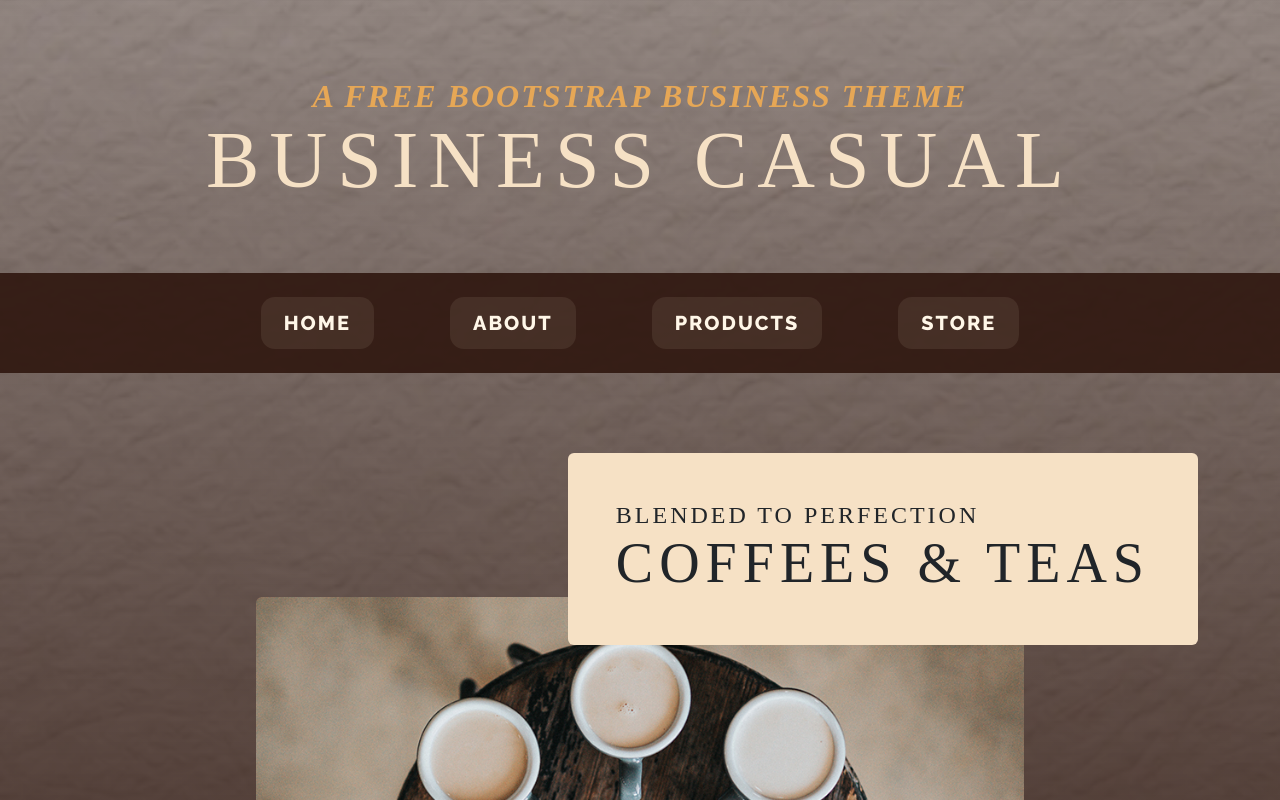
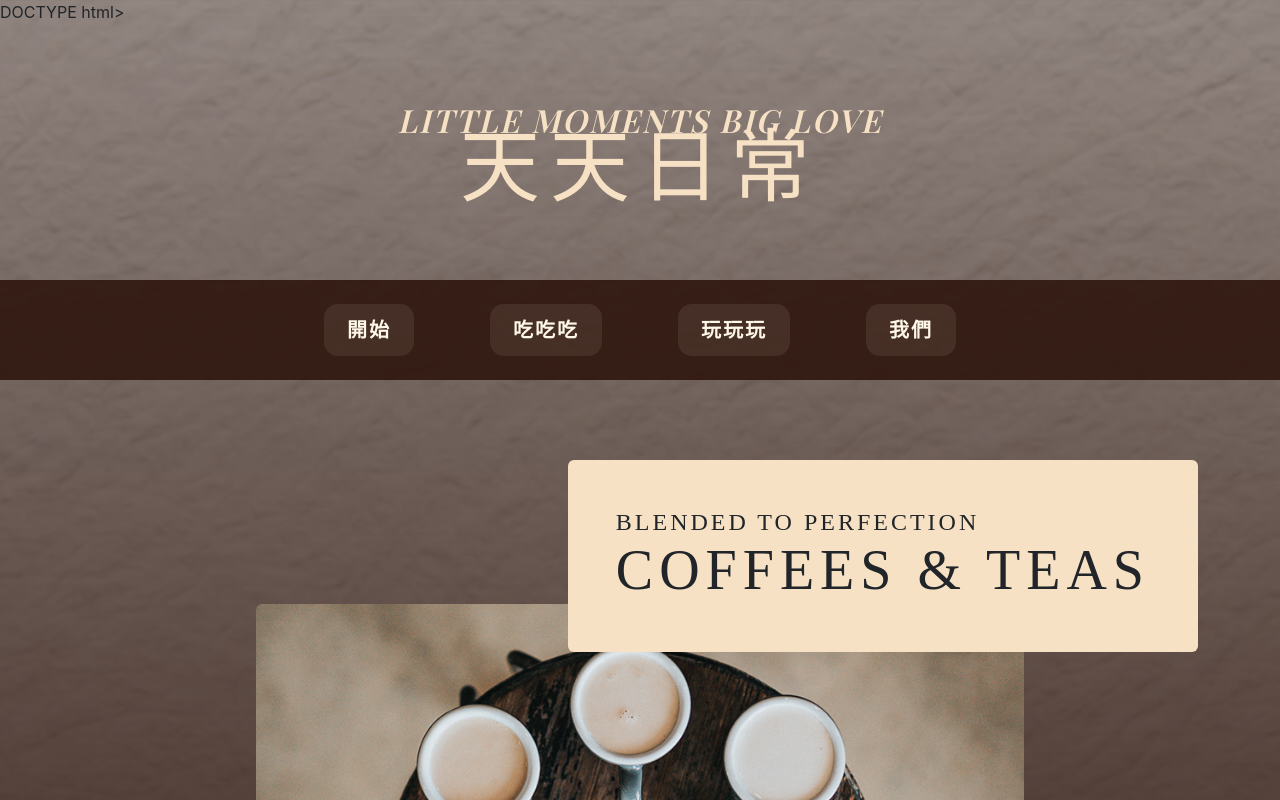
Before and after one commit to annie480449/bstest, a plain HTML site: page products.html in a window 1280 px wide. Shown: the top 800 px of the page. Drawn offline with nearby package versions, Linux system fonts and the light colour scheme.

Commit message:
第一頁完成!!!

```diff
--- a/about.html
+++ b/about.html
@@ -1,4 +1,4 @@
-<!DOCTYPE html>
+DOCTYPE html>
 <html lang="en">
 <head>
     <meta charset="utf-8" />
@@ -8,29 +8,29 @@
     <title>Business Casual - Start Bootstrap Theme</title>
     <link rel="icon" type="image/x-icon" href="assets/favicon.ico" />
     <!-- Google fonts-->
-        <link href="https://fonts.googleapis.com/css?family=Raleway:100,100i,200,200i,300,300i,400,400i,500,500i,600,600i,700,700i,800,800i,900,900i" rel="stylesheet" />
-        <link href="https://fonts.googleapis.com/css?family=Lora:400,400i,700,700i" rel="stylesheet" />
+    <link href="https://fonts.googleapis.com/css2?family=Noto+Sans+TC:wght@300;400;700&family=Playfair+Display:wght@400;600&display=swap" rel="stylesheet">
+    <link href="https://fonts.googleapis.com/css2?family=Noto+Serif+TC:wght@300;500;700&display=swap" rel="stylesheet">
     <!-- Core theme CSS (includes Bootstrap)-->
     <link href="css/styles.css" rel="stylesheet" />
 </head>
 <body>
 <header>
     <h1 class="site-heading text-center text-faded d-none d-lg-block">
-                <span class="site-heading-upper text-primary mb-3">A Free Bootstrap Business Theme</span>
-                <span class="site-heading-lower">Business Casual</span>
+        <span class="site-heading-upper">LITTLE MOMENTS   BIG LOVE</span>
+        <span class="site-heading-lower">天天日常</span>
     </h1>
 </header>
 <!-- Navigation-->
 <nav class="navbar navbar-expand-lg navbar-dark py-lg-4" id="mainNav">
     <div class="container">
-                <a class="navbar-brand text-uppercase fw-bold d-lg-none" href="index.html">Start Bootstrap</a>
+        <a class="navbar-brand text-uppercase fw-bold d-lg-none" href="index.html">要天天開心喔</a>
         <button class="navbar-toggler" type="button" data-bs-toggle="collapse" data-bs-target="#navbarSupportedContent" aria-controls="navbarSupportedContent" aria-expanded="false" aria-label="Toggle navigation"><span class="navbar-toggler-icon"></span></button>
         <div class="collapse navbar-collapse" id="navbarSupportedContent">
             <ul class="navbar-nav mx-auto">
-                        <li class="nav-item px-lg-4"><a class="nav-link text-uppercase" href="index.html">Home</a></li>
-                        <li class="nav-item px-lg-4"><a class="nav-link text-uppercase" href="about.html">About</a></li>
-                        <li class="nav-item px-lg-4"><a class="nav-link text-uppercase" href="products.html">Products</a></li>
-                        <li class="nav-item px-lg-4"><a class="nav-link text-uppercase" href="store.html">Store</a></li>
+                <li class="nav-item px-lg-4"><a class="nav-link text-uppercase" href="index.html">開始</a></li>
+                <li class="nav-item px-lg-4"><a class="nav-link text-uppercase" href="about.html">吃吃吃</a></li>
+                <li class="nav-item px-lg-4"><a class="nav-link text-uppercase" href="products.html">玩玩玩</a></li>
+                <li class="nav-item px-lg-4"><a class="nav-link text-uppercase" href="store.html">我們</a></li>
             </ul>
         </div>
     </div>
--- a/products.html
+++ b/products.html
@@ -1,4 +1,4 @@
-<!DOCTYPE html>
+DOCTYPE html>
 <html lang="en">
 <head>
     <meta charset="utf-8" />
@@ -8,34 +8,33 @@
     <title>Business Casual - Start Bootstrap Theme</title>
     <link rel="icon" type="image/x-icon" href="assets/favicon.ico" />
     <!-- Google fonts-->
-        <link href="https://fonts.googleapis.com/css?family=Raleway:100,100i,200,200i,300,300i,400,400i,500,500i,600,600i,700,700i,800,800i,900,900i" rel="stylesheet" />
-        <link href="https://fonts.googleapis.com/css?family=Lora:400,400i,700,700i" rel="stylesheet" />
+    <link href="https://fonts.googleapis.com/css2?family=Noto+Sans+TC:wght@300;400;700&family=Playfair+Display:wght@400;600&display=swap" rel="stylesheet">
+    <link href="https://fonts.googleapis.com/css2?family=Noto+Serif+TC:wght@300;500;700&display=swap" rel="stylesheet">
     <!-- Core theme CSS (includes Bootstrap)-->
     <link href="css/styles.css" rel="stylesheet" />
 </head>
 <body>
 <header>
     <h1 class="site-heading text-center text-faded d-none d-lg-block">
-                <span class="site-heading-upper text-primary mb-3">A Free Bootstrap Business Theme</span>
-                <span class="site-heading-lower">Business Casual</span>
+        <span class="site-heading-upper">LITTLE MOMENTS   BIG LOVE</span>
+        <span class="site-heading-lower">天天日常</span>
     </h1>
 </header>
 <!-- Navigation-->
 <nav class="navbar navbar-expand-lg navbar-dark py-lg-4" id="mainNav">
     <div class="container">
-                <a class="navbar-brand text-uppercase fw-bold d-lg-none" href="index.html">Start Bootstrap</a>
+        <a class="navbar-brand text-uppercase fw-bold d-lg-none" href="index.html">要天天開心喔</a>
         <button class="navbar-toggler" type="button" data-bs-toggle="collapse" data-bs-target="#navbarSupportedContent" aria-controls="navbarSupportedContent" aria-expanded="false" aria-label="Toggle navigation"><span class="navbar-toggler-icon"></span></button>
         <div class="collapse navbar-collapse" id="navbarSupportedContent">
             <ul class="navbar-nav mx-auto">
-                        <li class="nav-item px-lg-4"><a class="nav-link text-uppercase" href="index.html">Home</a></li>
-                        <li class="nav-item px-lg-4"><a class="nav-link text-uppercase" href="about.html">About</a></li>
-                        <li class="nav-item px-lg-4"><a class="nav-link text-uppercase" href="products.html">Products</a></li>
-                        <li class="nav-item px-lg-4"><a class="nav-link text-uppercase" href="store.html">Store</a></li>
+                <li class="nav-item px-lg-4"><a class="nav-link text-uppercase" href="index.html">開始</a></li>
+                <li class="nav-item px-lg-4"><a class="nav-link text-uppercase" href="about.html">吃吃吃</a></li>
+                <li class="nav-item px-lg-4"><a class="nav-link text-uppercase" href="products.html">玩玩玩</a></li>
+                <li class="nav-item px-lg-4"><a class="nav-link text-uppercase" href="store.html">我們</a></li>
             </ul>
         </div>
     </div>
-        </nav>
-        <section class="page-section">
+</nav>        <section class="page-section">
             <div class="container">
                 <div class="product-item">
                     <div class="product-item-title d-flex">
```
Also changed, not shown: store.html (+10 -10 lines). Lines whose indentation alone changed are shown as unchanged.
